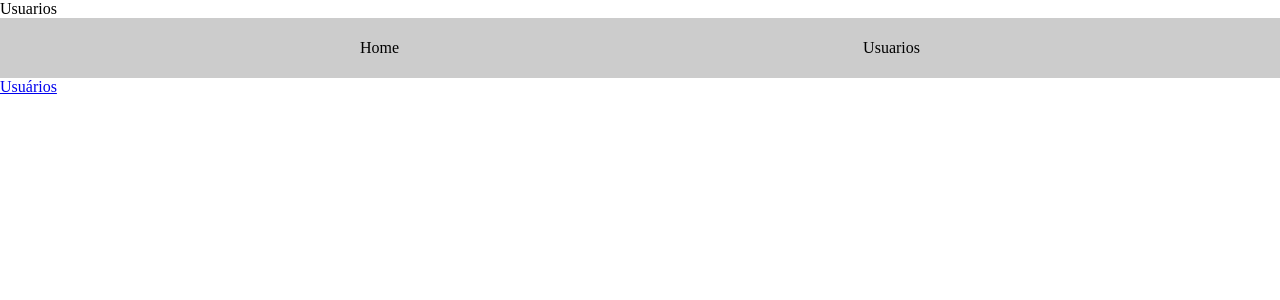
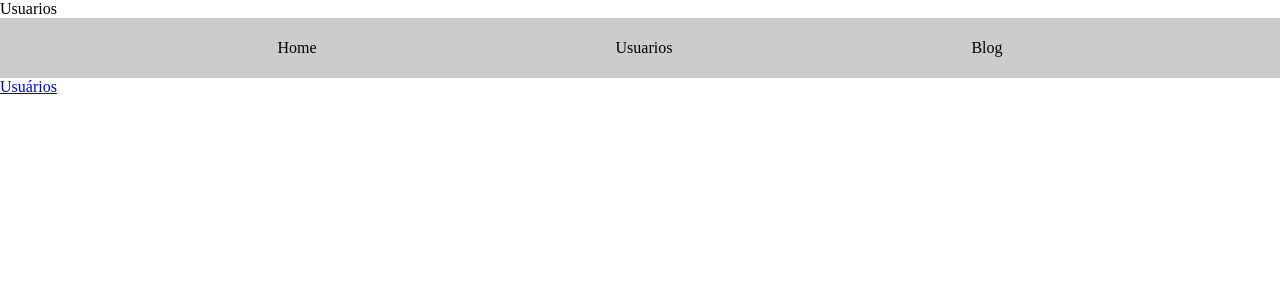
Before and after one commit to caiosfg/to-com-sede, a Nuxt app in the folder client/: page / in a window 1280 px wide. Shown: the top 300 px of the page. Built offline with nearby package versions, Linux system fonts and the light colour scheme.

Commit message:
inserir parte do blog

```diff
--- a/client/components/Header.vue
+++ b/client/components/Header.vue
@@ -6,6 +6,9 @@
       </li>
       <li>
         <NuxtLink to="/users">Usuarios</NuxtLink>
+      </li>
+      <li>
+        <NuxtLink to="/users">Blog</NuxtLink>
       </li>
     </ul>
   </header>
```
